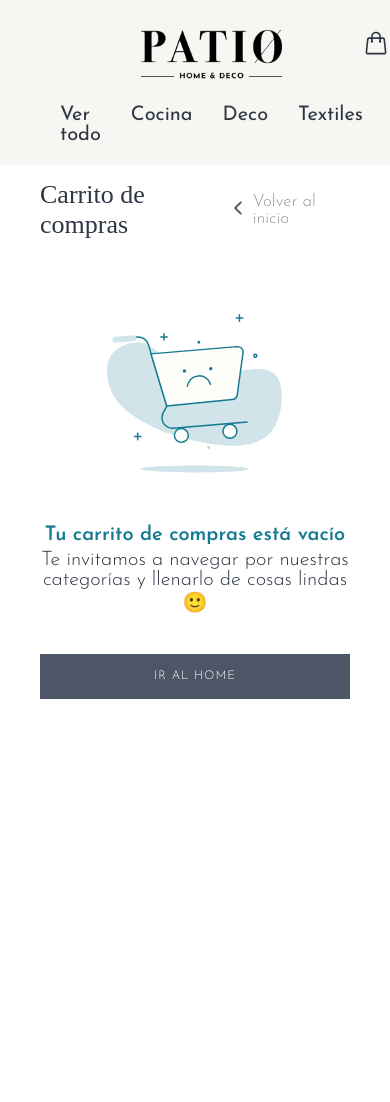
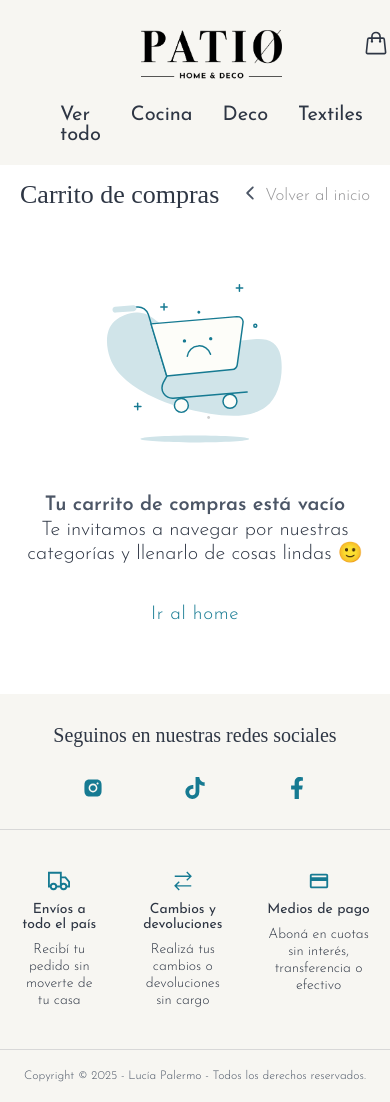
Before and after one commit to LulyPalermo/proyecto-final-react-coder, a React (Vite) app: page /cart in a window 390 px wide. Before the commit the page ends 844 px from the top, so only its background shows below. Built offline with nearby package versions, Linux system fonts and the light colour scheme; a web font is replaced by a local one.

Commit message:
Diseño de footer

```diff
--- a/src/App.css
+++ b/src/App.css
@@ -557,10 +557,6 @@ header {
   font-size: 3rem;
 }
 
-/* .cart-content {
-  padding: 3rem;
-} */
-
 .cart-detail {
   display: flex;
   flex-direction: row;
@@ -577,32 +573,12 @@ header {
   gap: 2rem;
 }
 
-.cart-item-header {
+.cart-item {
   display: grid;
-  grid-template-columns: repeat(7, 1fr);
+  grid-template-columns: 1fr 5fr 1fr;
+  /* imagen | contenido | botón eliminar */
   gap: 2rem;
   align-items: center;
-  justify-items: center;
-  padding-bottom: 2rem;
-  border-bottom: 1px solid var(--lightGrey);
-  font-size: 1.5rem;
-  font-weight: 450;
-}
-
-.cart-item-quantity-header {
-  grid-column: 5 /6;
-}
-
-.cart-item-total-price-header {
-  grid-column: 6 / 7;
-}
-
-.cart-item {
-  display: grid;
-  grid-template-columns: repeat(7, 1fr);
-  gap: 2rem;
-  align-items: center;
-  justify-items: center;
   padding-bottom: 2rem;
   border-bottom: 1px solid var(--lightGrey);
   font-size: 1.5rem;
@@ -614,27 +590,37 @@ header {
 }
 
 .cart-item img {
-  /* width: 10rem; */
   width: 100%;
-  grid-column: 1 / 2;
+  /* grid-column: 1 / 2; */
+}
+
+.cart-item-content {
+  display: grid;
+  grid-template-columns: repeat(4, 1fr);
+  align-items: center;
+  gap: 1rem;
+  justify-items: center;
 }
 
 .cart-item-name {
-  grid-column: 2 / 4;
+  grid-column: 1 / 2;
+  justify-self: flex-start;
 }
 
 .cart-item-price {
-  grid-column: 4 / 5;
+  grid-column: 2 / 3;
   text-align: center;
 }
 
 .cart-item-quantity {
-  grid-column: 5 /6;
+  grid-column: 3 / 4;
   display: flex;
   border: 1px solid var(--darkGrey);
   height: 3.5rem;
   align-items: center;
-  justify-content: space-around;
+  justify-content: center;
+  /* gap: 0.5rem; */
+  width: fit-content;
 }
 
 .remove-item,
@@ -657,18 +643,48 @@ header {
   border-left: 1px solid var(--darkGrey);
 }
 
+/* .remove-item svg,
+.add-item svg {
+  width: 1.5rem;
+  height: 1.5rem;
+} */
+
 .cart-item-total-price {
-  grid-column: 6 / 7;
+  grid-column: 4 / 5;
   text-align: center;
 }
 
 .cart-remove-item {
-  grid-column: 7 / 8;
+  justify-self: center;
+  font-size: 2rem;
   border: none;
-  font-size: 2rem;
-  background-color: var(--white);
+  background-color: transparent;
+  cursor: pointer;
   color: var(--secondary);
-  cursor: pointer;
+}
+
+.cart-item-header {
+  display: grid;
+  grid-template-columns: 1fr 5fr 1fr;
+  padding-bottom: 1rem;
+  font-weight: bold;
+  font-size: 1.5rem;
+  font-weight: 450;
+  text-align: center;
+  color: var(--black);
+  gap: 2rem;
+  /* border-bottom: 1px solid var(--lightGrey); */
+}
+
+.cart-item-name-header {
+  text-align: left;
+  justify-self: flex-start;
+}
+
+.cart-item-price-header,
+.cart-item-quantity-header,
+.cart-item-total-price-header {
+  text-align: center;
 }
 
 .order-summary {
@@ -685,7 +701,6 @@ header {
 }
 
 .order-summary-detail {
-  /* flex: 1; */
   display: flex;
   flex-direction: column;
   gap: 3rem;
@@ -693,8 +708,6 @@ header {
   padding: 4rem 3rem;
   border: 1px solid var(--lightGrey);
   background-color: var(--taupe);
-  /* border-radius: 8px; */
-  /* width: 100%; */
 }
 
 .order-summary-price {
@@ -758,9 +771,10 @@ header {
 }
 
 .empty-cart-title {
-  color: var(--secondary);
+  color: var(--darkGrey);
   font-size: 2rem;
   font-weight: 600;
+  text-align: center;
 }
 
 .empty-cart-copy {
@@ -771,20 +785,80 @@ header {
   width: 20rem;
 }
 
-.empty-cart-acctions {
-  width: 50%;
-}
 
 @media (max-width: 768px) {
+
+  #cart {
+    padding: 18rem 2rem 4rem 2rem;
+  }
+
+  .cart-items {
+    width: 100%;
+  }
+
+  .cart-item {
+    display: flex;
+    align-items: flex-start;
+    gap: 3rem;
+    padding: 2rem 0;
+    border-bottom: 1px solid var(--lightGrey);
+  }
+
+  .cart-item:last-child {
+    border-bottom: 1px solid var(--lightGrey);
+    padding-bottom: 4rem;
+  }
+
+  .cart-item img {
+    width: 15rem;
+    /* flex-shrink: 0; */
+  }
+
+  .cart-item-name,
+  .cart-item-quantity,
+  .cart-item-total-price {
+    grid-column: auto;
+    text-align: left;
+  }
+
+  .cart-item-price {
+    display: none;
+  }
+
+  .cart-item-content {
+    display: flex;
+    flex-direction: column;
+    align-items: flex-start;
+    flex: 1;
+    gap: 2rem;
+  }
+
+  .cart-remove-item {
+    align-self: flex-start;
+    font-size: 2rem;
+    background: none;
+    border: none;
+    padding-top: 0.5rem;
+  }
+
+  .cart-detail {
+    flex-direction: column;
+  }
+
+  .order-summary {
+    width: 100%;
+  }
 
   .empty-cart-info {
     width: 100%;
   }
 
-  .empty-cart-acctions {
-    width: 100%;
+  .cart-item-header {
+    display: none;
   }
 }
+
+
 
 /* -------------------------------------------------------------------- */
 
@@ -795,10 +869,6 @@ header {
   flex-direction: column;
   gap: 6rem;
   padding: 18rem 4rem 4rem 4rem;
-  /*  display: flex;
-  flex-direction: column;
-  gap: 6rem;
-  padding: 18rem 4rem 4rem 4rem; */
 }
 
 .checkout-header {
@@ -815,18 +885,7 @@ header {
   font-size: 2.6rem;
 }
 
-/* .checkout-content {
-  display: flex;
-  flex-direction: row;
-  justify-content: space-between;
-  align-items: flex-start;
-  gap: 6rem;
-  width: 100%;
-} */
-
 .checkout-content {
-  /* margin-top: 18rem; */
-  /* padding: 0rem 8rem 8rem 8rem; */
   display: flex;
   flex-direction: column;
   gap: 6rem;
@@ -841,14 +900,7 @@ header {
   align-items: flex-start;
 }
 
-.form-top {
-  display: flex;
-  flex-direction: column;
-  gap: 1rem;
-  align-items: center;
-}
-
-.form-title {
+.checkout-info-title {
   font-weight: 400;
   font-size: 2.2rem;
 }
@@ -904,6 +956,225 @@ header {
   padding-top: 0.5rem;
 }
 
+.checkout-info {
+  display: flex;
+  flex-direction: column;
+  gap: 1rem;
+  align-items: center;
+}
+
+.checkout-order-title {
+  display: flex;
+  flex-direction: row;
+  justify-content: center;
+  width: 100%;
+  background-color: var(--taupe);
+  padding: 4rem;
+  margin-top: 2rem;
+  align-items: center;
+  gap: 1rem;
+
+}
+
+.checkout-order-title p:first-child {
+  font-weight: 400;
+}
+
+.checkout-order-detail {
+  display: flex;
+  flex-direction: column;
+  gap: 4rem;
+}
+
+.checkout-order-number {
+  display: flex;
+  gap: 2rem;
+  font-size: 2.2rem;
+  border-bottom: 1px solid var(--lightGrey);
+  padding-bottom: 2rem;
+}
+
+.checkout-order-number p:first-child {
+  font-weight: 400;
+}
+
+.checkout-item-detail {
+  display: flex;
+  gap: 3rem;
+}
+
+.checkout-item-detail img {
+  width: 8rem;
+}
+
+.checkout-item-content {
+  font-size: 1.8rem;
+  display: flex;
+  flex-direction: column;
+  gap: 0.5rem;
+}
+
+.checkout-item-name {
+  font-weight: 400;
+}
+
+.checkout-order-total {
+  display: flex;
+  flex-direction: row;
+  gap: 2rem;
+  /* font-size: 1.8rem; */
+  font-weight: 400;
+  background-color: var(--taupe);
+  padding: 3rem;
+}
+
+@media (max-width: 768px) {
+  #checkout {
+    padding: 18rem 2rem 4rem 2rem;
+  }
+
+  .checkout-info-title {
+    font-size: 2rem;
+  }
+
+  .checkout-order-copy {
+    font-size: 1.8rem;
+  }
+
+  .form-checkout {
+    padding: 3rem;
+    font-size: 1.8rem;
+  }
+
+  .checkout-button {
+    width: 100%;
+  }
+
+  /*  .order-number {
+    flex-direction: column;
+  } */
+}
+
+/* -------------------------------------------------------------------- */
+
+/* FOOTER */
+
+#footer {
+  display: flex;
+  flex-direction: column;
+  gap: 4rem;
+  background-color: var(--taupe);
+  padding: 4rem 0 2rem 0;
+  margin-top: 3rem;
+}
+
+.footer-content {
+  display: flex;
+  flex-direction: row;
+  gap: 6rem;
+  justify-content: center;
+  align-items: flex-start;
+  color: var(--black);
+  width: 100%;
+  padding: 0 2rem;
+}
+
+.footer-info {
+  display: flex;
+  flex-direction: column;
+  gap: 1rem;
+  align-items: center;
+}
+
+.footer-info svg {
+  font-size: 3rem;
+  color: var(--secondary);
+}
+
+.footer-copy {
+  font-size: 1.6rem;
+  width: 80%;
+  text-align: center;
+  line-height: 1.2;
+}
+
+.footer-title {
+  font-size: 1.7rem;
+  font-weight: 400;
+  text-align: center;
+}
+
+.social-media {
+  display: flex;
+  flex-direction: column;
+  align-items: center;
+  gap: 3rem;
+  border-bottom: 1px solid var(--lightGrey);
+  padding: 0 2rem 4rem 2rem;
+
+}
+
+.social-media-logos {
+  display: flex;
+  gap: 8rem;
+}
+
+.social-media-title {
+  /* font-size: 1.8rem; */
+  font-family: var(--fontSeconday);
+  font-weight: 350;
+}
+
+.social-media-logos svg {
+  font-size: 2.2rem;
+  color: var(--secondary);
+}
+
+.copyright {
+  font-size: 1.4rem;
+  color: var(--darkGrey);
+  text-align: center;
+  padding: 2rem 2rem 0 2rem;
+  border-top: 1px solid var(--lightGrey);
+}
+
+@media (max-width: 576px) {
+  .footer-content {
+    gap: 4rem;
+  }
+
+  .footer-info svg {
+    font-size: 2.2rem;
+  }
+
+  .footer-copy {
+    font-size: 1.4rem;
+    width: 100%;
+  }
+
+  .footer-title {
+    font-size: 1.4rem;
+  }
+
+  .social-media {
+    padding: 0 2rem 3rem 2rem;
+  }
+
+  .social-media-title {
+    font-size: 2rem;
+  }
+
+  .copyright {
+    font-size: 1.2rem;
+    padding: 2rem 2rem 0 2rem;
+  }
+
+  #footer {
+    padding: 3rem 0 2rem 0;
+  }
+}
+
+
 /* -------------------------------------------------------------------- */
 
 /* BUTTONS */
@@ -952,11 +1223,24 @@ header {
 }
 
 .secondary-button:hover {
-  border: 2px solid var(--darkGrey);
-  color: var(--darkGrey);
-  /* background-color: var(--white); */
+  border: 1px solid var(--secondary);
+  color: var(--secondary);
 }
 
+.text-link {
+  text-decoration: none;
+  color: var(--secondary);
+  font-weight: 350;
+  border-bottom: 0.1rem solid transparent;
+  transition: all .5s ease;
+  cursor: pointer;
+  letter-spacing: .06rem;
+  font-size: 1.9rem;
+}
+
+.text-link:hover {
+  border-bottom: 0.1rem solid var(--secondary);
+}
 
 /* -------------------------------------------------------------------- */
 
--- a/src/App.jsx
+++ b/src/App.jsx
@@ -7,6 +7,7 @@ import { ErrorComponent } from './components/ErrorComponent';
 import { CartProvider } from './context/CartContext';
 import { CartContainer } from './components/CartContainer';
 import { Checkout } from './components/Checkout';
+import { Footer } from './components/Footer';
 
 
 function App() {
@@ -23,6 +24,7 @@ function App() {
           <Route path='/checkout' element={<Checkout/>}></Route>
           <Route path='*' element={<ErrorComponent />} />
         </Routes>
+        <Footer />
       </CartProvider>
     </BrowserRouter>
   )
--- a/src/components/EmptyCart.jsx
+++ b/src/components/EmptyCart.jsx
@@ -11,7 +11,8 @@ export const EmptyCart = () => {
                 </div>
 
                 <div className="empty-cart-acctions">
-                <Link className="primary-button" to='/'>Ir al home</Link>
+                {/* <Link className="secondary-button" to='/'>Ir al home</Link> */}
+                <Link className="text-link" to='/'>Ir al home</Link>
                 </div>
             </div>
         </>
--- /dev/null
+++ b/src/components/Footer.jsx
@@ -0,0 +1,44 @@
+import { GrDeliver } from "react-icons/gr";
+import { LiaExchangeAltSolid } from "react-icons/lia";
+import { MdOutlinePayment } from "react-icons/md";
+import { AiFillInstagram } from "react-icons/ai";
+import { FaTiktok } from "react-icons/fa";
+import { FaFacebookF } from "react-icons/fa";
+
+
+export const Footer = () => {
+    return (
+        <footer id="footer">
+            <div className="social-media">
+                <h3 className="social-media-title">Seguinos en nuestras redes sociales</h3>
+                <div className="social-media-logos">
+                    <AiFillInstagram />
+                    <FaTiktok />
+                    <FaFacebookF />
+                </div>
+            </div>
+
+            <div className="footer-content">
+                <div className="footer-info">
+                    <GrDeliver />
+                    <h5 className="footer-title">Envíos a todo el país</h5>
+                    <p className="footer-copy">Recibí tu pedido sin moverte de tu casa</p>
+                </div>
+
+                <div className="footer-info">
+                    <LiaExchangeAltSolid />
+                    <h5 className="footer-title">Cambios y devoluciones</h5>
+                    <p className="footer-copy">Realizá tus cambios o devoluciones sin cargo</p>
+                </div>
+                <div className="footer-info">
+                    <MdOutlinePayment />
+                    <h5 className="footer-title">Medios de pago</h5>
+                    <p className="footer-copy">Aboná en cuotas sin interés, transferencia o efectivo</p>
+                </div>
+            </div>
+            <div className="copyright">
+                <p>Copyright © 2025 - Lucía Palermo - Todos los derechos reservados.</p>
+            </div>
+        </footer>
+    )
+}
```
Also changed, not shown: src/components/CartView.jsx (+11 -8 lines), src/components/Checkout.jsx (+54 -14 lines).
